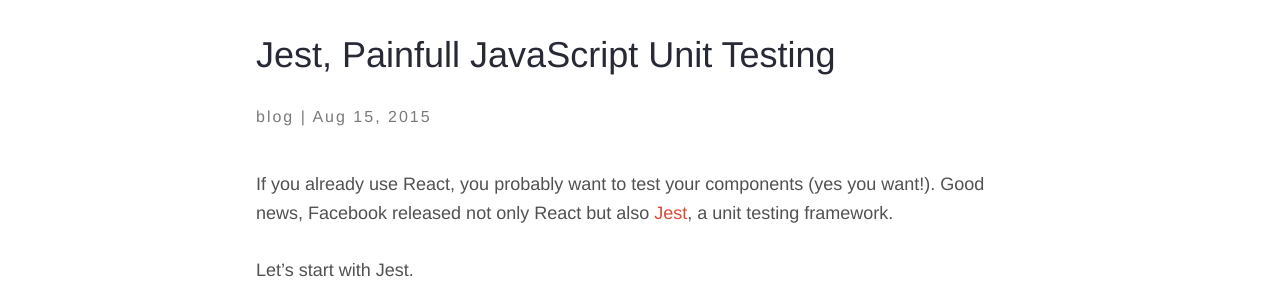
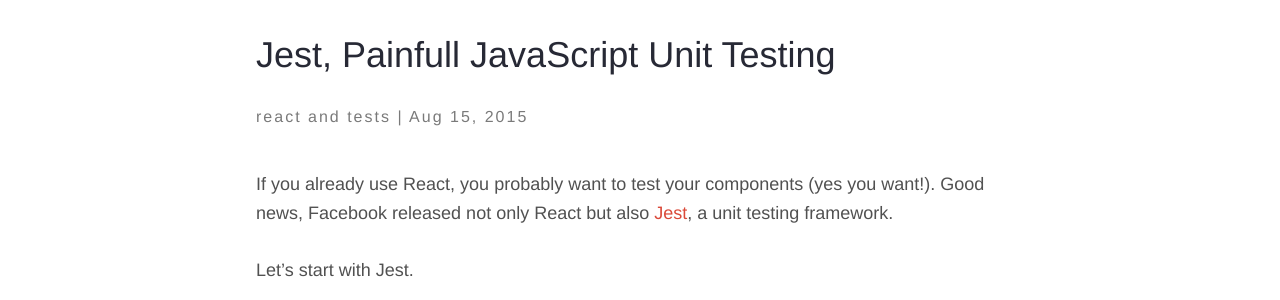
Before and after one commit to romaindso/romaindso.github.io, a Jekyll site: the page built from _posts/2015-08-15-jest-painfull-javascript-unit-testing.markdown, in a window 1280 px wide and 900 px high. Shown: the part 196-496 px from the top of the window. Built offline with Jekyll 4.4.1, drawn with Linux system fonts in a browser that asks for light colours; nearby versions of some CDN libraries; Markdown is read by kramdown in place of the engine named in the settings.

Commit message:
Update categories

```diff
--- a/_posts/2015-07-18-how-to-serve-unity-webgl-compress-folder-with-express.markdown
+++ b/_posts/2015-07-18-how-to-serve-unity-webgl-compress-folder-with-express.markdown
@@ -4,7 +4,8 @@ title: "How to serve the \"Compressed\" folder with Express in an Unity WebGL re
 date:   2015-07-18 12:48:45
 description: "How to serve the \"Compressed\" folder with Express in an Unity WebGL release ?"
 categories:
-- blog
+- express
+- webgl
 permalink: how-to-serve-unity-webgl-compress-folder-with-express
 ---
 
--- a/_posts/2015-07-22-change-the-css-of-the-input-type-color.markdown
+++ b/_posts/2015-07-22-change-the-css-of-the-input-type-color.markdown
@@ -4,7 +4,8 @@ title:  "Change the CSS of the input type=\"color\""
 date:   2015-07-22 19:13:54
 description: Change the CSS of the input type=\"color\"
 categories:
-- blog
+- html
+- css
 permalink: change-the-css-of-the-input-type-color
 ---
 
--- a/_posts/2015-08-15-jest-painfull-javascript-unit-testing.markdown
+++ b/_posts/2015-08-15-jest-painfull-javascript-unit-testing.markdown
@@ -4,7 +4,8 @@ title:  "Jest, Painfull JavaScript Unit Testing"
 date:   2015-08-15 19:13:54
 description: Jest, Painfull JavaScript Unit Testing
 categories:
-- blog
+- react
+- tests
 permalink: jest-painfull-javascript-unit-testing
 ---
 
--- a/_posts/2015-08-26-react-webpack-starter.markdown
+++ b/_posts/2015-08-26-react-webpack-starter.markdown
@@ -4,9 +4,11 @@ title:  "React Webpack Starter"
 date:   2015-08-26 21:35:01
 description: Mise en place d'une stack de développement efficace avec React / Webpack, en profitant de la syntaxe ES6 et d'un outil de qualité de code (ESLint).
 categories:
-- blog
+- webpack
+- react
 permalink: react-webpack-starter
 ---
+
 Mettre en place une stack de développement efficace et rapide pour travailler avec React ça prend un peu de temps. Bénéficier du hot reload, charger correctement ses ressources statiques, linter son code ou encore utiliser la nouvelle syntaxe ES6 c'est autant d'éléments à configurer.
 
 Avec Webpack c'est pas sorcier mais c'est souvent synonyme d'heures perdues à mettre en place l'ensemble.
--- a/_posts/2015-09-12-webpack-pour-la-production.markdown
+++ b/_posts/2015-09-12-webpack-pour-la-production.markdown
@@ -4,10 +4,11 @@ title:  "Webpack pour la production"
 date:   2015-09-12 11:58:42
 description: Mise en place d'un configuration de production avec Webpack
 categories:
-- blog
 - webpack
+- react
 permalink: webpack-pour-la-production
 ---
+
 Dans le [précédant article][precedant-article], on a vu comment mettre en place une stack de développement autour de React et Webpack. Parce que vous etes (surement) entrain de lancer le prochain Facebook, il va falloir créer la configuration adéquate pour packager l'appli en mode production. <br><br>Au programme : minification des assets, optimisations diverses et désactivation des sources-map et du débug.
 
 Pour s'aider, on va repartir du tuto précédant et réutiliser le **webpack.config.js** disponible sur ce [gist][gist]. Ce dernier correspond à une configuration Webpack de développement. L'idée c'est de conserver ce fichier pour le mode développement et d'en créer un second pour le mode production.
```
